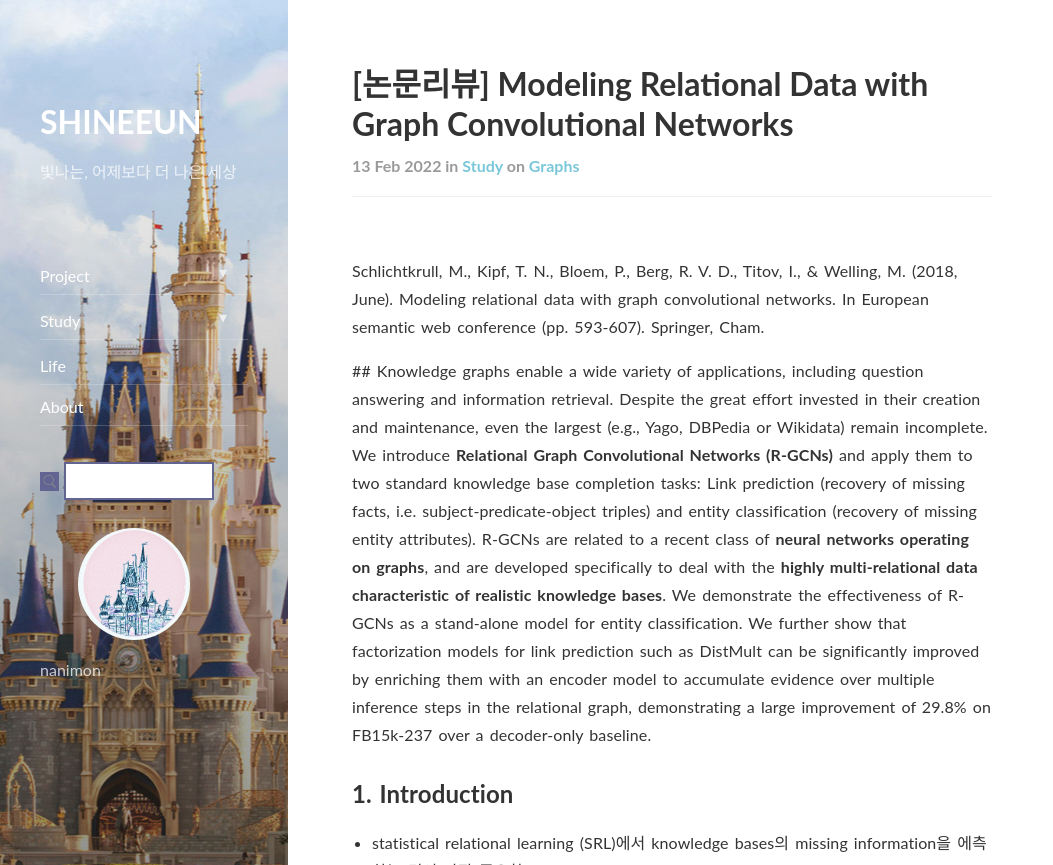
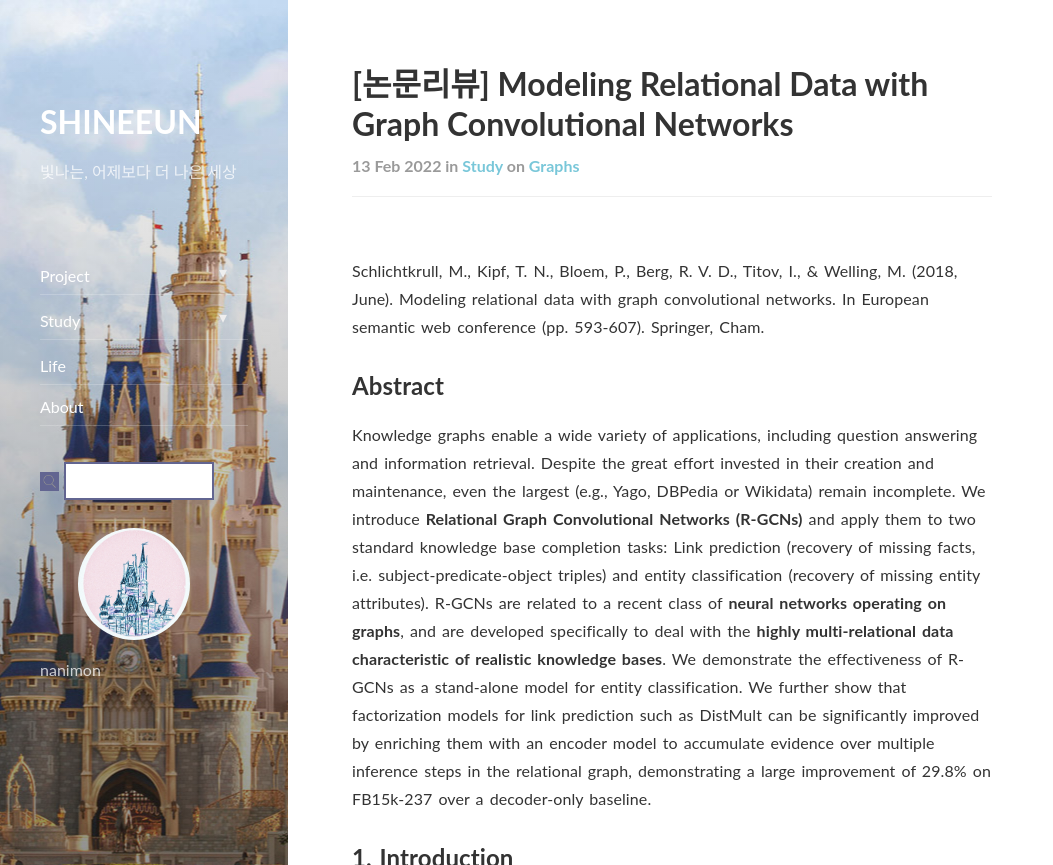
Before and after one commit to shineeun/shineeun.github.io, a Jekyll site: the page built from _posts/2022-02-13-study-graphs14.md, in a window 1280 px wide and 900 px high, cut to the strip 0-865 px from the top of the window. Shown: the whole strip, without its empty margins (0-1053 px from the left). Built offline with Jekyll 4.4.1, drawn with Linux system fonts in a browser that asks for light colours; nearby versions of some CDN libraries; comment, search, counter and statistics services are not loaded.

Commit message:
Update 2022-02-13-study-graphs14.md

```diff
--- a/_posts/2022-02-13-study-graphs14.md
+++ b/_posts/2022-02-13-study-graphs14.md
@@ -11,7 +11,7 @@ header-img:
 
 Schlichtkrull, M., Kipf, T. N., Bloem, P., Berg, R. V. D., Titov, I., & Welling, M. (2018, June). Modeling relational data with graph convolutional networks. In European semantic web conference (pp. 593-607). Springer, Cham.
 
-##
+## Abstract
 Knowledge graphs enable a wide variety of applications, including question answering and information retrieval. Despite the great effort invested in their creation and maintenance, even the largest (e.g., Yago, DBPedia or Wikidata) remain incomplete. We introduce **Relational Graph Convolutional Networks (R-GCNs)** and apply them to two standard knowledge base completion tasks: Link prediction (recovery of missing facts, i.e. subject-predicate-object triples) and entity classification (recovery of missing entity attributes). R-GCNs are related to a recent class of **neural networks operating on graphs**, and are developed specifically to deal with the **highly multi-relational data characteristic of realistic knowledge bases**. We demonstrate the effectiveness of R-GCNs as a stand-alone model for entity classification. We further show that factorization models for link prediction such as DistMult can be significantly improved by enriching them with an encoder model to accumulate evidence over multiple inference steps in the relational graph, demonstrating a large improvement of 29.8% on FB15k-237 over a decoder-only baseline.
 
 ## 1. Introduction
```
